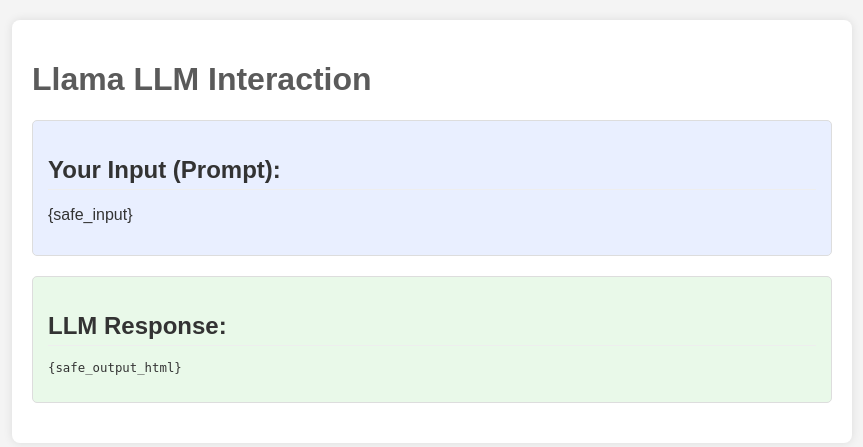
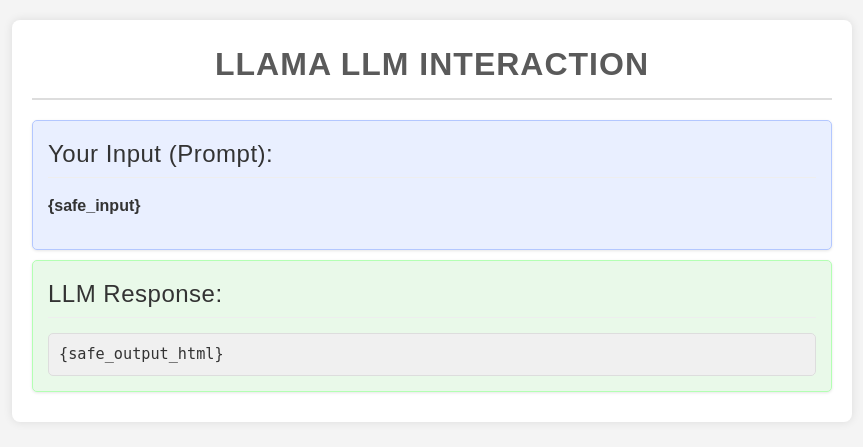
Before and after one commit to hersheys15/idqsSummer25, a Flask app: page / in a window 1280 px wide. Shown: the top 447 px of the page, without its empty margins (208-1071 px from the left). Run offline with Flask 3, Linux system fonts and the light colour scheme.

Commit message:
refactor 2 of frontend

```diff
--- a/frontend/templates/index.html
+++ b/frontend/templates/index.html
@@ -10,6 +10,12 @@
           margin: 20px;
           background-color: #f4f4f4;
           color: #333;
+          line-height: 1.6;
+          padding: 0;
+          box-sizing: border-box;
+          font-size: 16px;
+          -webkit-font-smoothing: antialiased;
+          -moz-osx-font-smoothing: grayscale;
         }
         .container {
           background-color: #fff;
@@ -18,27 +24,83 @@
           box-shadow: 0 0 10px rgba(0,0,0,0.1);
           max-width: 800px;
           margin: auto;
+          overflow-x: auto; /* Allow horizontal scrolling for long content */
+          word-wrap: break-word; /* Break long words to prevent overflow */
+          line-height: 1.5;
+          font-size: 1em;
+          color: #333;
+          font-family: Arial, sans-serif;
+          text-align: left;
+          margin-top: 20px;
+          margin-bottom: 20px;
         }
         h1 {
           color: #5a5a5a;
+          text-align: center;
+          margin-bottom: 20px;
+          font-size: 2em;
+          font-weight: bold;
+          text-transform: uppercase;
+          letter-spacing: 1px;
+          border-bottom: 2px solid #ddd;
+          padding-bottom: 10px;
+          margin-top: 0;
         }
         h2 {
           color: #333;
           border-bottom: 1px solid #eee;
           padding-bottom: 5px;
           margin-bottom: 15px;
+          font-size: 1.5em;
+          font-weight: normal;
+          text-transform: capitalize;
+          letter-spacing: 0.5px;
+          margin-top: 0;
         }
         .prompt, .response {
             margin-bottom: 20px;
             padding: 15px;
             border-radius: 5px;
             border: 1px solid #ddd;
+            background-color: #f9f9f9;
+            box-shadow: 0 1px 3px rgba(0,0,0,0.1);
+            transition: background-color 0.3s ease;
+            font-size: 1em;
+            color: #333;
+            line-height: 1.5;
+            font-family: Arial, sans-serif;
+            text-align: left;
+            margin-top: 10px;
         }
         .prompt {
           background-color: #e9efff;
+          border-color: #b3c7ff;
+          color: #333;
+          font-weight: bold;
+          box-shadow: 0 1px 3px rgba(0,0,0,0.1);
+          transition: background-color 0.3s ease;
+          font-size: 1em;
+          color: #333;
+          line-height: 1.5;
+          font-family: Arial, sans-serif;
+          text-align: left;
+          margin-top: 10px;
+          margin-bottom: 10px;
         }
         .response {
           background-color: #e9f9e9;
+          border-color: #b3ffb3;
+          color: #333;
+          font-weight: normal;
+          box-shadow: 0 1px 3px rgba(0,0,0,0.1);
+          transition: background-color 0.3s ease;
+          font-size: 1em;
+          color: #333;
+          line-height: 1.5;
+          font-family: Arial, sans-serif;
+          text-align: left;
+          margin-top: 10px;
+          margin-bottom: 10px;
         }
         pre {
             white-space: pre-wrap;       /* CSS3 */
@@ -48,6 +110,15 @@
             word-wrap: break-word;       /* Internet Explorer 5.5+ */
             font-family: monospace;
             font-size: 0.95em;
+            background-color: #f0f0f0;
+            padding: 10px;
+            border-radius: 5px;
+            border: 1px solid #ddd;
+            overflow-x: auto; /* Allow horizontal scrolling for long lines */
+            margin: 0;
+            line-height: 1.4;
+            color: #333;
+            text-align: left;
         }
     </style>
 </head>
```
